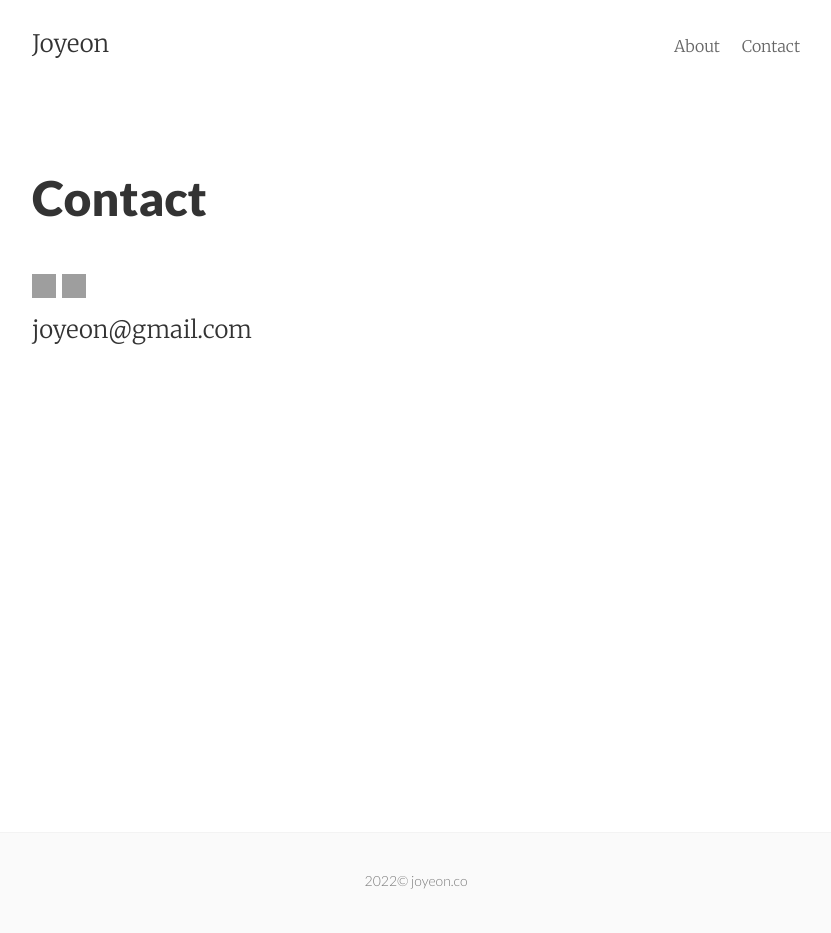
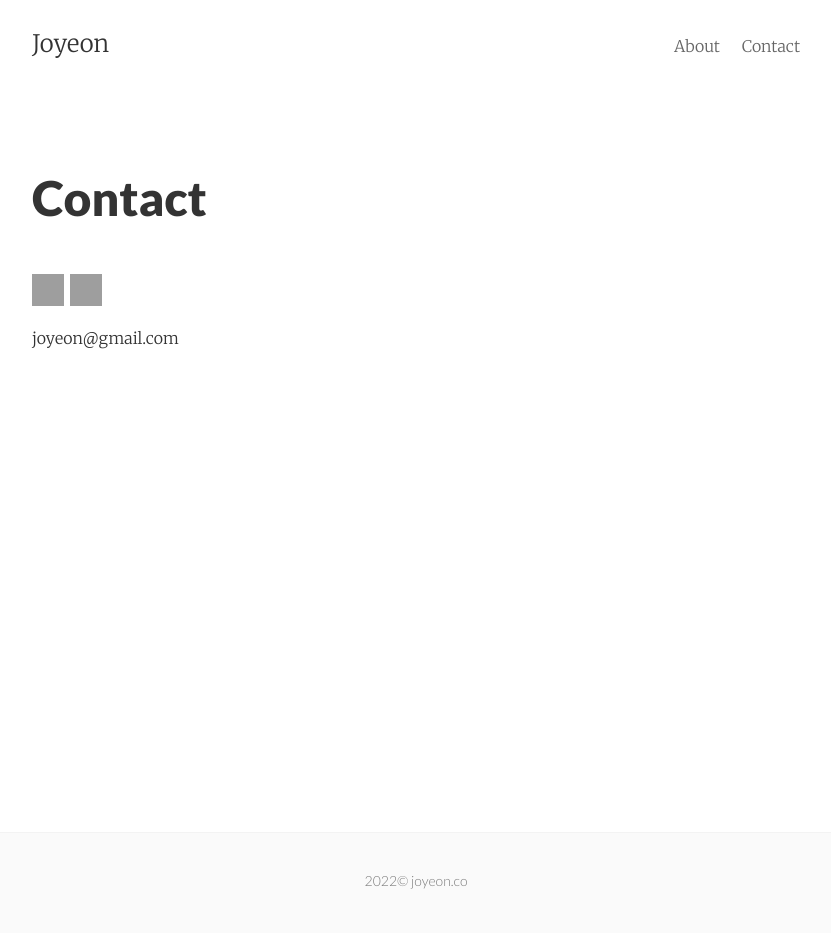
Before and after one commit to joyeon/joyeon.github.io, a Jekyll site: the page built from contact.html, in a window 1280 px wide. Shown: the whole page, without its empty margins (224-1055 px from the left). Built offline with Jekyll 4.4.1, drawn with Linux system fonts in a browser that asks for light colours; grey boxes are pictures that could not be loaded.

Commit message:
Update contact.html

```diff
--- a/contact.html
+++ b/contact.html
@@ -6,11 +6,11 @@ permalink: /contact/
 <div class="py2">
   <div class="social-icons">
     <a href="https://www.linkedin.com/in/joyeon" target="_blank">
-      <img src="https://s.magecdn.com/social/64w/mb-linkedin.png" style="width: 24px; height: 24px;" />
+      <img src="https://s.magecdn.com/social/64w/mb-linkedin.png" style="width: 32px; height: 32px;" />
     </a>
     <a href="https://www.instagram.com/joyeon" target="_blank" class="instagram">
-      <img src="https://s.magecdn.com/social/64w/mb-instagram.png" style="width: 24px; height: 24px;" />
+      <img src="https://s.magecdn.com/social/64w/mb-instagram.png" style="width: 32px; height: 32px;" />
     </a>
   </div>
-  <div style="margin-top: 16px">joyeon@gmail.com</div>
+  <div style="margin-top: 16px; font-size: 16px;">joyeon@gmail.com</div>
 </div>
```
